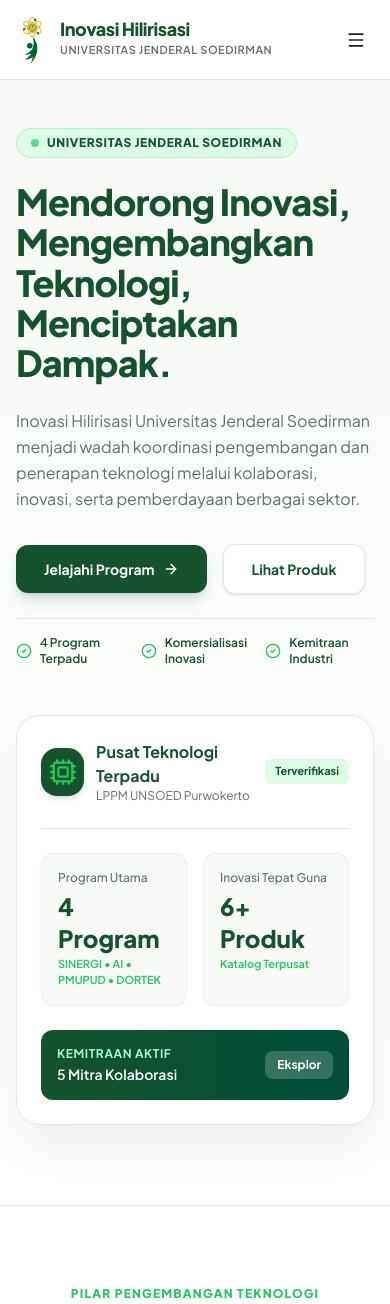
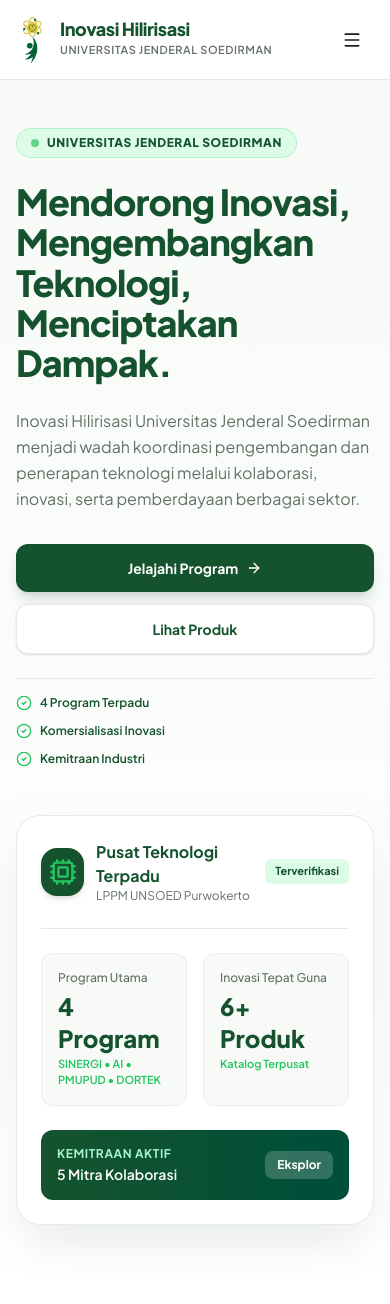
Before and after one commit to alpaenf/inovasihilirisasi, a Laravel app: page / in a window 390 px wide. Shown: the top 1304 px of the page. Run offline with Laravel 12, Linux system fonts and the light colour scheme; data comes from the database, SQL or seed files in the repository; style sheets or scripts are compiled from the project's sources; some libraries are stand-ins or nearby versions.

Commit message:
feat: enhance mobile and tablet responsiveness across public and admin interfaces

```diff
--- a/resources/js/Components/Admin/Sidebar.vue
+++ b/resources/js/Components/Admin/Sidebar.vue
@@ -9,8 +9,17 @@ import {
   Settings,
   LogOut,
   ExternalLink,
-  Cpu
+  X
 } from 'lucide-vue-next';
+
+defineProps({
+  mobileOpen: {
+    type: Boolean,
+    default: false,
+  },
+});
+
+defineEmits(['close']);
 
 const page = usePage();
 
@@ -34,17 +43,50 @@ const handleLogout = () => {
 </script>
 
 <template>
-  <aside class="sticky top-0 h-screen w-64 bg-[#14532D] text-white flex flex-col justify-between shrink-0 overflow-y-auto z-40 select-none border-r border-[#14532D]">
+  <!-- Mobile & Tablet Backdrop Overlay -->
+  <transition
+    enter-active-class="transition-opacity duration-300 ease-out"
+    enter-from-class="opacity-0"
+    enter-to-class="opacity-100"
+    leave-active-class="transition-opacity duration-200 ease-in"
+    leave-from-class="opacity-100"
+    leave-to-class="opacity-0"
+  >
+    <div
+      v-if="mobileOpen"
+      @click="$emit('close')"
+      class="fixed inset-0 bg-black/60 backdrop-blur-xs z-40 lg:hidden"
+      aria-hidden="true"
+    ></div>
+  </transition>
+
+  <!-- Sidebar (Desktop: Sticky w-64, Mobile/Tablet: Slide-over Drawer) -->
+  <aside
+    class="fixed inset-y-0 left-0 z-50 w-72 max-w-[85vw] bg-[#14532D] text-white flex flex-col justify-between shrink-0 overflow-y-auto select-none border-r border-[#14532D] transition-transform duration-300 ease-in-out lg:sticky lg:top-0 lg:h-screen lg:w-64 lg:translate-x-0"
+    :class="mobileOpen ? 'translate-x-0 shadow-2xl' : '-translate-x-full lg:translate-x-0'"
+  >
     <div>
       <!-- Brand Header -->
-      <div class="h-20 flex items-center px-6 border-b border-white/10 gap-3">
-        <div class="h-11 w-auto flex items-center justify-center">
-          <img src="/images/logo-puskor-white.png" alt="Logo Inovasi Hilirisasi UNSOED" class="h-11 w-auto object-contain" />
+      <div class="h-20 flex items-center justify-between px-5 sm:px-6 border-b border-white/10 gap-3">
+        <div class="flex items-center gap-3">
+          <div class="h-11 w-auto flex items-center justify-center shrink-0">
+            <img src="/images/logo-puskor-white.png" alt="Logo Inovasi Hilirisasi UNSOED" class="h-11 w-auto object-contain" />
+          </div>
+          <div>
+            <span class="font-extrabold text-sm sm:text-base tracking-tight text-white block leading-none">INOVASI HILIRISASI</span>
+            <span class="text-[10px] text-emerald-200 uppercase font-semibold tracking-wider block mt-1">UNSOED Terpusat</span>
+          </div>
         </div>
-        <div>
-          <span class="font-extrabold text-base tracking-tight text-white block leading-none">INOVASI HILIRISASI ADMIN</span>
-          <span class="text-[10px] text-emerald-200 uppercase font-semibold tracking-wider block mt-1">UNSOED Terpusat</span>
-        </div>
+
+        <!-- Close Button (Visible on Mobile & Tablet) -->
+        <button
+          type="button"
+          @click="$emit('close')"
+          class="lg:hidden p-2 rounded-xl text-emerald-200 hover:text-white hover:bg-white/10 min-w-[40px] min-h-[40px] flex items-center justify-center transition-colors"
+          aria-label="Tutup Menu"
+        >
+          <X class="w-5 h-5" />
+        </button>
       </div>
 
       <!-- Navigation Links -->
@@ -53,7 +95,8 @@ const handleLogout = () => {
           v-for="item in menuItems"
           :key="item.name"
           :href="item.href"
-          class="flex items-center gap-3 px-3.5 py-2.5 rounded-xl text-sm font-semibold transition-all duration-200"
+          @click="$emit('close')"
+          class="flex items-center gap-3 px-3.5 py-2.5 rounded-xl text-sm font-semibold transition-all duration-200 min-h-[44px]"
           :class="isActive(item.href)
             ? 'bg-white text-[#14532D] font-bold shadow-md'
             : 'text-emerald-100 hover:bg-white/10 hover:text-white'"
@@ -69,7 +112,7 @@ const handleLogout = () => {
       <Link
         href="/"
         target="_blank"
-        class="flex items-center justify-between px-3.5 py-2 rounded-xl text-xs font-semibold text-emerald-200 hover:text-white hover:bg-white/10 transition-colors"
+        class="flex items-center justify-between px-3.5 py-2.5 rounded-xl text-xs font-semibold text-emerald-200 hover:text-white hover:bg-white/10 transition-colors min-h-[40px]"
       >
         <span class="flex items-center gap-2">
           <ExternalLink class="w-4 h-4" />
@@ -80,7 +123,7 @@ const handleLogout = () => {
       <button
         type="button"
         @click="handleLogout"
-        class="w-full flex items-center gap-2 px-3.5 py-2 rounded-xl text-xs font-bold text-red-200 hover:bg-red-500/20 hover:text-red-100 transition-colors text-left"
+        class="w-full flex items-center gap-2 px-3.5 py-2.5 rounded-xl text-xs font-bold text-red-200 hover:bg-red-500/20 hover:text-red-100 transition-colors text-left min-h-[40px]"
       >
         <LogOut class="w-4 h-4" />
         <span>Keluar (Logout)</span>
--- a/resources/js/Components/Admin/Topbar.vue
+++ b/resources/js/Components/Admin/Topbar.vue
@@ -1,27 +1,41 @@
 <script setup>
 import { usePage } from '@inertiajs/vue3';
-import { User, Shield } from 'lucide-vue-next';
+import { User, Menu } from 'lucide-vue-next';
 
 defineProps({
   title: String,
 });
+
+defineEmits(['toggle-sidebar']);
 
 const page = usePage();
 const user = page.props.auth?.user;
 </script>
 
 <template>
-  <header class="sticky top-0 z-30 h-20 bg-white/90 backdrop-blur-md border-b border-[#E5EAE5] px-6 sm:px-8 flex items-center justify-between">
-    <div>
-      <h1 class="text-xl font-bold text-[#14532D]">
-        {{ title || 'Dashboard Admin' }}
-      </h1>
-      <span class="text-xs text-[#647067]">Pusat Kontrol Informasi Website Inovasi Hilirisasi</span>
+  <header class="sticky top-0 z-30 h-16 sm:h-20 bg-white/90 backdrop-blur-md border-b border-[#E5EAE5] px-4 sm:px-6 lg:px-8 flex items-center justify-between">
+    <div class="flex items-center gap-3">
+      <!-- Hamburger Toggle Button (Phones & Tablets / < lg) -->
+      <button
+        type="button"
+        @click="$emit('toggle-sidebar')"
+        class="lg:hidden p-2 rounded-xl text-[#14532D] hover:bg-[#F7FAF7] border border-[#E5EAE5] min-w-[44px] min-h-[44px] flex items-center justify-center transition-colors"
+        aria-label="Buka Menu Admin"
+      >
+        <Menu class="w-5 h-5" />
+      </button>
+
+      <div>
+        <h1 class="text-base sm:text-xl font-bold text-[#14532D] leading-tight line-clamp-1">
+          {{ title || 'Dashboard Admin' }}
+        </h1>
+        <span class="text-[11px] sm:text-xs text-[#647067] hidden sm:block">Pusat Kontrol Informasi Website Inovasi Hilirisasi</span>
+      </div>
     </div>
 
     <!-- Admin Profile Badge -->
-    <div class="flex items-center gap-3">
-      <div class="w-10 h-10 rounded-full bg-[#DCFCE7] text-[#14532D] flex items-center justify-center font-bold text-sm">
+    <div class="flex items-center gap-2.5 sm:gap-3 shrink-0">
+      <div class="w-9 h-9 sm:w-10 sm:h-10 rounded-full bg-[#DCFCE7] text-[#14532D] flex items-center justify-center font-bold text-sm shrink-0 shadow-xs">
         {{ user?.name ? user.name.charAt(0) : 'A' }}
       </div>
       <div class="hidden sm:block text-left">
--- a/resources/js/Components/Common/Pagination.vue
+++ b/resources/js/Components/Common/Pagination.vue
@@ -14,13 +14,13 @@ defineProps({
     <template v-for="(link, index) in links" :key="index">
       <div
         v-if="link.url === null"
-        class="px-3.5 py-2 text-xs sm:text-sm font-medium text-[#647067]/50 border border-transparent rounded-lg cursor-not-allowed select-none"
+        class="min-w-[38px] min-h-[38px] flex items-center justify-center px-3 py-2 text-xs sm:text-sm font-medium text-[#647067]/50 border border-transparent rounded-lg cursor-not-allowed select-none"
         v-html="link.label"
       />
       <Link
         v-else
         :href="link.url"
-        class="px-3.5 py-2 text-xs sm:text-sm font-semibold rounded-lg transition-colors border"
+        class="min-w-[38px] min-h-[38px] flex items-center justify-center px-3 py-2 text-xs sm:text-sm font-semibold rounded-lg transition-colors border"
         :class="link.active
           ? 'bg-[#14532D] text-white border-[#14532D]'
           : 'bg-white text-[#17231C] border-[#E5EAE5] hover:bg-[#F7FAF7] hover:border-[#14532D]/30'"
--- a/resources/js/Components/Public/Navbar.vue
+++ b/resources/js/Components/Public/Navbar.vue
@@ -115,7 +115,7 @@ const isActive = (href) => {
           <button
             type="button"
             @click="mobileMenuOpen = !mobileMenuOpen"
-            class="p-2 rounded-full text-[#17231C] hover:bg-[#F7FAF7] focus:outline-none transition-colors"
+            class="p-2 rounded-full text-[#17231C] hover:bg-[#F7FAF7] focus:outline-none transition-colors min-w-[44px] min-h-[44px] flex items-center justify-center"
             aria-label="Toggle Menu"
           >
             <Menu v-if="!mobileMenuOpen" class="w-5 h-5 sm:w-6 sm:h-6" />
@@ -148,7 +148,7 @@ const isActive = (href) => {
           :key="item.name"
           :href="item.href"
           @click="mobileMenuOpen = false"
-          class="block px-3.5 py-2.5 rounded-xl text-base font-semibold transition-colors"
+          class="flex items-center px-4 py-3 rounded-xl text-base font-semibold transition-colors min-h-[44px]"
           :class="isActive(item.href)
             ? 'text-[#14532D] bg-[#DCFCE7]'
             : 'text-[#647067] hover:bg-[#F7FAF7] hover:text-[#14532D]'"
@@ -158,7 +158,7 @@ const isActive = (href) => {
         <div class="pt-3 border-t border-[#E5EAE5]">
           <a
             href="mailto:p3t.lppm@unsoed.ac.id"
-            class="flex items-center justify-center gap-2 w-full py-3 rounded-xl text-sm font-bold bg-[#14532D] text-white shadow-sm"
+            class="flex items-center justify-center gap-2 w-full py-3.5 rounded-xl text-sm font-bold bg-[#14532D] text-white shadow-sm min-h-[44px]"
           >
             <span>Hubungi Kami</span>
             <ArrowUpRight class="w-4 h-4 text-[#22C55E]" />
--- a/resources/js/Layouts/AdminLayout.vue
+++ b/resources/js/Layouts/AdminLayout.vue
@@ -1,5 +1,5 @@
 <script setup>
-import { computed } from 'vue';
+import { ref, computed } from 'vue';
 import { usePage } from '@inertiajs/vue3';
 import Sidebar from '@/Components/Admin/Sidebar.vue';
 import Topbar from '@/Components/Admin/Topbar.vue';
@@ -9,6 +9,7 @@ defineProps({
   title: String,
 });
 
+const mobileSidebarOpen = ref(false);
 const page = usePage();
 const flashSuccess = computed(() => page.props.flash?.success);
 const flashError = computed(() => page.props.flash?.error);
@@ -16,26 +17,26 @@ const flashError = computed(() => page.props.flash?.error);
 
 <template>
   <div class="min-h-screen flex bg-[#F7FAF7] text-[#17231C]">
-    <!-- Left Admin Sidebar -->
-    <Sidebar />
+    <!-- Left Admin Sidebar (Responsive: Sticky on lg+, Slide-over Drawer on < lg) -->
+    <Sidebar :mobile-open="mobileSidebarOpen" @close="mobileSidebarOpen = false" />
 
     <!-- Right Main Column -->
     <div class="flex-1 min-w-0 flex flex-col">
-      <Topbar :title="title" />
+      <Topbar :title="title" @toggle-sidebar="mobileSidebarOpen = !mobileSidebarOpen" />
 
       <!-- Flash Notification Alerts -->
-      <div v-if="flashSuccess" class="mx-6 sm:mx-8 mt-6 p-4 rounded-xl bg-emerald-50 border border-[#22C55E]/40 text-[#14532D] flex items-center gap-3 text-sm font-semibold shadow-sm">
+      <div v-if="flashSuccess" class="mx-4 sm:mx-6 lg:mx-8 mt-4 sm:mt-6 p-4 rounded-xl bg-emerald-50 border border-[#22C55E]/40 text-[#14532D] flex items-center gap-3 text-sm font-semibold shadow-sm">
         <CheckCircle2 class="w-5 h-5 text-[#22C55E] shrink-0" />
         <span>{{ flashSuccess }}</span>
       </div>
 
-      <div v-if="flashError" class="mx-6 sm:mx-8 mt-6 p-4 rounded-xl bg-red-50 border border-red-200 text-red-800 flex items-center gap-3 text-sm font-semibold shadow-sm">
+      <div v-if="flashError" class="mx-4 sm:mx-6 lg:mx-8 mt-4 sm:mt-6 p-4 rounded-xl bg-red-50 border border-red-200 text-red-800 flex items-center gap-3 text-sm font-semibold shadow-sm">
         <AlertCircle class="w-5 h-5 text-red-600 shrink-0" />
         <span>{{ flashError }}</span>
       </div>
 
       <!-- Main Content Slot -->
-      <main class="flex-grow p-6 sm:p-8">
+      <main class="flex-grow p-4 sm:p-6 lg:p-8">
         <slot />
       </main>
     </div>
--- a/resources/js/Pages/Admin/Login.vue
+++ b/resources/js/Pages/Admin/Login.vue
@@ -18,10 +18,10 @@ const submit = () => {
 <template>
   <Head title="Masuk Admin - Inovasi Hilirisasi UNSOED" />
 
-  <div class="min-h-screen bg-[#F7FAF7] flex flex-col justify-center py-12 sm:px-6 lg:px-8">
+  <div class="min-h-screen bg-[#F7FAF7] flex flex-col justify-center py-8 sm:py-12 px-4 sm:px-6 lg:px-8">
     <div class="sm:mx-auto sm:w-full sm:max-w-md text-center space-y-3">
-      <div class="inline-flex h-20 w-auto items-center justify-center">
-        <img src="/images/logo-puskor.png" alt="Logo Inovasi Hilirisasi UNSOED" class="h-20 w-auto object-contain drop-shadow" />
+      <div class="inline-flex h-16 sm:h-20 w-auto items-center justify-center">
+        <img src="/images/logo-puskor.png" alt="Logo Inovasi Hilirisasi UNSOED" class="h-16 sm:h-20 w-auto object-contain drop-shadow" />
       </div>
       <h2 class="text-2xl sm:text-3xl font-extrabold text-[#14532D] tracking-tight">
         Masuk Admin Inovasi Hilirisasi
@@ -31,8 +31,8 @@ const submit = () => {
       </p>
     </div>
 
-    <div class="mt-8 sm:mx-auto sm:w-full sm:max-w-md">
-      <div class="bg-white py-8 px-6 sm:px-10 shadow-xl shadow-emerald-950/5 rounded-3xl border border-[#E5EAE5]">
+    <div class="mt-6 sm:mt-8 sm:mx-auto sm:w-full sm:max-w-md">
+      <div class="bg-white py-6 sm:py-8 px-5 sm:px-10 shadow-xl shadow-emerald-950/5 rounded-2xl sm:rounded-3xl border border-[#E5EAE5]">
         <form @submit.prevent="submit" class="space-y-5">
           <!-- Email Field -->
           <div>
--- a/resources/js/Pages/Admin/Partners/Form.vue
+++ b/resources/js/Pages/Admin/Partners/Form.vue
@@ -92,7 +92,7 @@ const submit = () => {
               Logo Resmi Mitra
               <span class="text-[11px] font-normal text-[#22C55E] normal-case ml-1.5">(Auto-compressed & dioptimasi)</span>
             </label>
-            <div class="flex items-start gap-4">
+            <div class="flex flex-col sm:flex-row items-start gap-4">
               <div v-if="logoPreview" class="w-20 h-20 rounded-xl border border-[#E5EAE5] p-2 bg-[#F7FAF7] flex items-center justify-center shrink-0">
                 <img :src="logoPreview" alt="Logo Preview" class="max-w-full max-h-full object-contain" />
               </div>
--- a/resources/js/Pages/Admin/Partners/Index.vue
+++ b/resources/js/Pages/Admin/Partners/Index.vue
@@ -78,8 +78,8 @@ const deletePartner = (id, name) => {
       </div>
 
       <!-- Partners Table -->
-      <div class="bg-white rounded-2xl border border-[#E5EAE5] overflow-hidden shadow-sm">
-        <table class="w-full text-left text-sm">
+      <div class="bg-white rounded-2xl border border-[#E5EAE5] overflow-x-auto shadow-sm">
+        <table class="w-full text-left text-sm min-w-[700px]">
           <thead class="bg-[#F7FAF7] text-xs font-bold text-[#647067] uppercase tracking-wider border-b border-[#E5EAE5]">
             <tr>
               <th class="px-6 py-4">Nama Mitra</th>
--- a/resources/js/Pages/Admin/Products/Form.vue
+++ b/resources/js/Pages/Admin/Products/Form.vue
@@ -101,7 +101,7 @@ const submit = () => {
               Foto Utama Produk
               <span class="text-[11px] font-normal text-[#22C55E] normal-case ml-1.5">(Auto-compressed ke format WebP)</span>
             </label>
-            <div class="flex items-start gap-4">
+            <div class="flex flex-col sm:flex-row items-start gap-4">
               <div v-if="imagePreview" class="w-24 h-24 rounded-xl border border-[#E5EAE5] overflow-hidden bg-[#F7FAF7] shrink-0">
                 <img :src="imagePreview" alt="Preview" class="w-full h-full object-cover" />
               </div>
--- a/resources/js/Pages/Admin/Products/Index.vue
+++ b/resources/js/Pages/Admin/Products/Index.vue
@@ -79,8 +79,8 @@ const deleteProduct = (id, name) => {
       </div>
 
       <!-- Products Table -->
-      <div class="bg-white rounded-2xl border border-[#E5EAE5] overflow-hidden shadow-sm">
-        <table class="w-full text-left text-sm">
+      <div class="bg-white rounded-2xl border border-[#E5EAE5] overflow-x-auto shadow-sm">
+        <table class="w-full text-left text-sm min-w-[700px]">
           <thead class="bg-[#F7FAF7] text-xs font-bold text-[#647067] uppercase tracking-wider border-b border-[#E5EAE5]">
             <tr>
               <th class="px-6 py-4">Produk</th>
--- a/resources/js/Pages/Admin/Programs/Index.vue
+++ b/resources/js/Pages/Admin/Programs/Index.vue
@@ -35,8 +35,8 @@ const deleteProgram = (id, name) => {
       </div>
 
       <!-- Programs Table -->
-      <div class="bg-white rounded-2xl border border-[#E5EAE5] overflow-hidden shadow-sm">
-        <table class="w-full text-left text-sm">
+      <div class="bg-white rounded-2xl border border-[#E5EAE5] overflow-x-auto shadow-sm">
+        <table class="w-full text-left text-sm min-w-[640px]">
           <thead class="bg-[#F7FAF7] text-xs font-bold text-[#647067] uppercase tracking-wider border-b border-[#E5EAE5]">
             <tr>
               <th class="px-6 py-4">Nama Program</th>
--- a/resources/js/Pages/Public/Home.vue
+++ b/resources/js/Pages/Public/Home.vue
@@ -77,10 +77,10 @@ const jsonLd = {
               {{ hero.description }}
             </p>
 
-            <div class="flex flex-wrap items-center gap-4 pt-2">
+            <div class="flex flex-col sm:flex-row items-stretch sm:items-center gap-3 sm:gap-4 pt-2">
               <Link
                 :href="hero.cta_primary.url"
-                class="inline-flex items-center justify-center gap-2 px-7 py-3.5 rounded-xl font-bold text-sm bg-[#14532D] text-white hover:bg-[#14532D]/90 shadow-lg shadow-emerald-950/15 hover:shadow-xl transition-all duration-200 group"
+                class="inline-flex items-center justify-center gap-2 px-7 py-3.5 rounded-xl font-bold text-sm bg-[#14532D] text-white hover:bg-[#14532D]/90 shadow-lg shadow-emerald-950/15 hover:shadow-xl transition-all duration-200 group w-full sm:w-auto"
               >
                 <span>{{ hero.cta_primary.label }}</span>
                 <ArrowRight class="w-4 h-4 group-hover:translate-x-1 transition-transform" />
@@ -88,14 +88,14 @@ const jsonLd = {
 
               <Link
                 :href="hero.cta_secondary.url"
-                class="inline-flex items-center justify-center gap-2 px-7 py-3.5 rounded-xl font-bold text-sm bg-white text-[#14532D] border border-[#E5EAE5] hover:border-[#14532D]/40 hover:bg-[#F7FAF7] shadow-sm transition-all duration-200"
+                class="inline-flex items-center justify-center gap-2 px-7 py-3.5 rounded-xl font-bold text-sm bg-white text-[#14532D] border border-[#E5EAE5] hover:border-[#14532D]/40 hover:bg-[#F7FAF7] shadow-sm transition-all duration-200 w-full sm:w-auto"
               >
                 <span>{{ hero.cta_secondary.label }}</span>
               </Link>
             </div>
 
             <!-- Value Highlights -->
-            <div class="grid grid-cols-3 gap-4 pt-4 border-t border-[#E5EAE5]">
+            <div class="grid grid-cols-1 sm:grid-cols-3 gap-3 sm:gap-4 pt-4 border-t border-[#E5EAE5]">
               <div class="flex items-center gap-2 text-xs sm:text-sm font-semibold text-[#14532D]">
                 <CheckCircle2 class="w-4 h-4 text-[#22C55E] shrink-0" />
                 <span>4 Program Terpadu</span>
@@ -261,16 +261,16 @@ const jsonLd = {
         <p class="text-base sm:text-lg text-emerald-100/80 max-w-2xl mx-auto leading-relaxed">
           Tim Inovasi Hilirisasi Universitas Jenderal Soedirman siap memfasilitasi kebutuhan kemitraan riset terapan, uji prototipe, maupun transfer teknologi.
         </p>
-        <div class="pt-4 flex flex-wrap justify-center gap-4">
+        <div class="pt-4 flex flex-col sm:flex-row justify-center gap-3 sm:gap-4">
           <a
             href="mailto:p3t.lppm@unsoed.ac.id"
-            class="px-8 py-3.5 rounded-xl font-bold text-sm bg-white text-[#14532D] hover:bg-emerald-50 shadow-lg transition-all"
+            class="w-full sm:w-auto px-8 py-3.5 rounded-xl font-bold text-sm bg-white text-[#14532D] hover:bg-emerald-50 shadow-lg transition-all text-center"
           >
             Hubungi Tim Inovasi Hilirisasi
           </a>
           <Link
             href="/tentang-puskor"
-            class="px-8 py-3.5 rounded-xl font-bold text-sm bg-[#14532D] text-white border border-white/20 hover:bg-white/10 transition-all"
+            class="w-full sm:w-auto px-8 py-3.5 rounded-xl font-bold text-sm bg-[#14532D] text-white border border-white/20 hover:bg-white/10 transition-all text-center"
           >
             Pelajari Profil Kami
           </Link>
```
